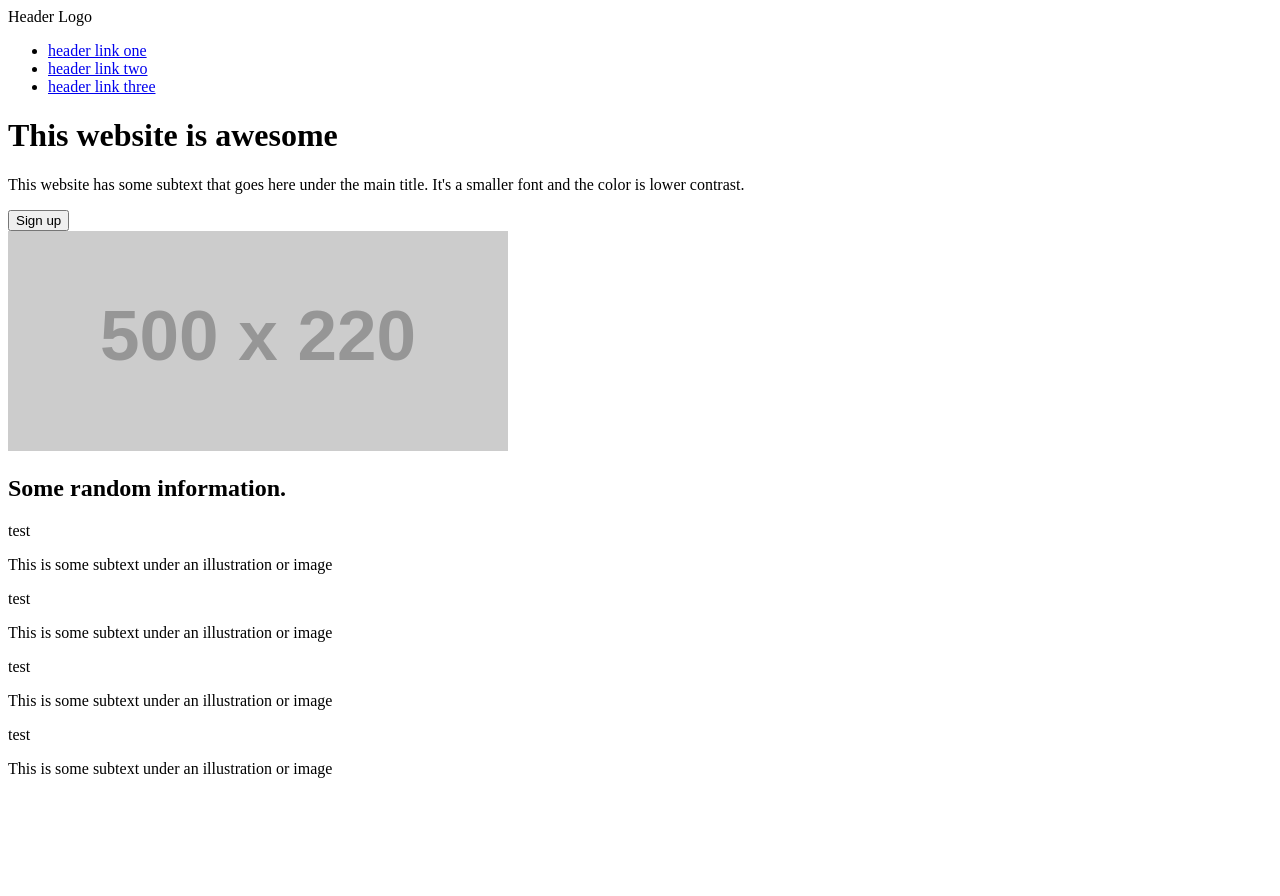
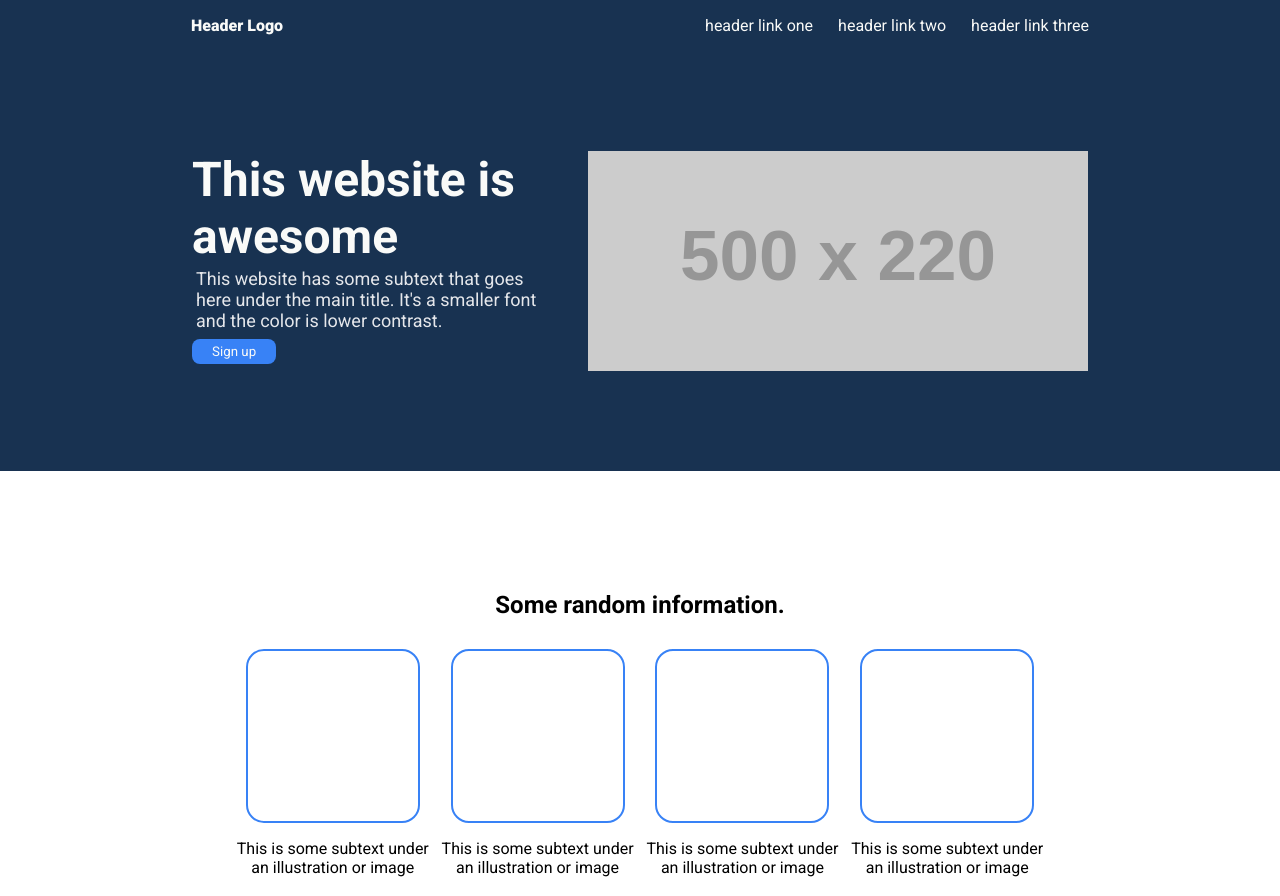
Before and after one commit to Ste4lth7722/odin-exercise-landing-page, a plain HTML site: page index.html in a window 1280 px wide. Shown: the top 896 px of the page. Before the commit the page ends 800 px from the top, so only its background shows below. Drawn offline with Linux system fonts and the light colour scheme; placeholder pictures from the web are drawn by us.

Commit message:
Add quote section, style all

```diff
--- a/index.html
+++ b/index.html
@@ -3,7 +3,10 @@
 <head>
     <meta charset="UTF-8">
     <meta name="viewport" content="width=device-width, initial-scale=1.0">
-    <link src="./styles.css" rel="stylesheet">
+    <link href="./styles.css" rel="stylesheet">
+    <link rel="preconnect" href="https://fonts.googleapis.com">
+    <link rel="preconnect" href="https://fonts.gstatic.com" crossorigin>
+    <link href="https://fonts.googleapis.com/css2?family=Roboto:ital,wght@0,100;0,300;0,400;0,500;0,700;0,900;1,100;1,300;1,400;1,500;1,700;1,900&display=swap" rel="stylesheet">
     <title>Document</title>
 </head>
 <body>
@@ -17,7 +20,7 @@
     </div>
     <div class="section-1">
         <div class="website-info">
-            <h1>This website is awesome</h1>
+            <h1 class="hero">This website is awesome</h1>
             <p>This website has some subtext that goes here under the main title. It's a smaller font and the color is lower contrast.</p>
             <button>Sign up</button>
         </div>
@@ -27,22 +30,36 @@
         <h2>Some random information.</h2>
         <div class="images">
             <div class="image-container">
-                <div class="image-box">test</div>
+                <div class="image-box"></div>
                 <p>This is some subtext under an illustration or image</p>
             </div>
             <div class="image-container">
-                <div class="image-box">test</div>
+                <div class="image-box"></div>
                 <p>This is some subtext under an illustration or image</p>
             </div>
             <div class="image-container">
-                <div class="image-box">test</div>
+                <div class="image-box"></div>
                 <p>This is some subtext under an illustration or image</p>
             </div>
             <div class="image-container">
-                <div class="image-box">test</div>
+                <div class="image-box"></div>
                 <p>This is some subtext under an illustration or image</p>
             </div>
         </div>
     </div>
+    <div class="section-3">
+        <p class="quote">This is an inspiring quote, or a testimonal from a customer. Maybe it's just filling up space, or maybe people will actually read it. Who knows? All I know is that it looks nice.</p>
+        <p class="quote-author">-Mateusz Charitonuik</p>
+    </div>
+    <div class="section-4">
+        <div class="sign-up-container">
+            <p>Sign uppington</p>
+            <p>Sign up for our product by clicking that button right over there</p>
+        </div>
+    </div>
+    <div class="footer">
+        <p class="quote">This is an inspiring quote, or a testimonal from a customer. Maybe it's just filling up space, or maybe people will actually read it. Who knows? All I know is that it looks nice.</p>
+        <p class="quote-author">-Mateusz Charitonuik</p>
+    </div>
 </body>
 </html>
--- a/styles.css
+++ b/styles.css
@@ -0,0 +1,125 @@
+body {
+    margin: 0;
+}
+
+* {
+    font-family: "Roboto"
+}
+
+.header {
+    display: flex;
+    flex-direction: row;
+    justify-content: space-around;
+    align-items: center;
+}
+
+h1 {
+    margin: 0;
+}
+
+.header,
+.section-1 {
+    background-color: rgb(24, 50, 81);
+    color: #F9FAF8;
+}
+
+.section-1 {
+    display: flex;
+    justify-content: center;
+    gap: 30px;
+    padding: 100px 15vw;
+}
+
+.section-1 img {
+    flex: 3;
+    max-width: 500px;
+}
+
+.website-info {
+    flex: 1;
+}
+
+button {
+    padding: 5px 20px;
+    border-radius: 8px;
+    border-style: none;
+    background-color: #3882F6;
+    color: #F9FAF8;
+}
+
+.links {
+    justify-self: flex-end;
+    display: flex;
+    flex-direction: row;
+    gap: 25px;
+}
+
+li {
+    list-style-type: none;
+}
+
+li a {
+    text-decoration-line: none;
+    color: #F9FAF8;
+}
+
+.logo {
+    font-weight: 900;
+}
+
+.hero {
+    font-size: 48px;
+}
+
+.website-info p {
+    font-size: 18px;
+    color: #E5E7EB;
+    margin-top: 3px;
+    margin-bottom: 8px;
+    padding-left: 4px;
+}
+
+.image-box {
+    width: 170px;
+    height: 170px;
+    border-style: solid;
+    border-width: 2px;
+    border-color: #3882F6;
+    border-radius: 18px;
+    margin: 0 auto
+}
+
+.section-2 {
+    display: flex;
+    flex-direction: column;
+    text-align: center;
+    padding: 100px 18vw;
+}
+
+.section-2 h2 {
+    margin-bottom: 30px;
+}
+
+.images {
+    display: flex;
+    flex-direction: row;
+    justify-content: center;
+}
+
+.section-3 {
+    background-color: #E5E7EB;
+    padding: 100px 24vw;
+}
+
+.quote {
+    font-style: italic;
+    font-weight: 300;
+    font-size: 30px;
+    margin-bottom: 0;
+}
+
+.quote-author {
+    font-weight: bold;
+    text-align: right;
+    margin-top: 10px;
+}
```
